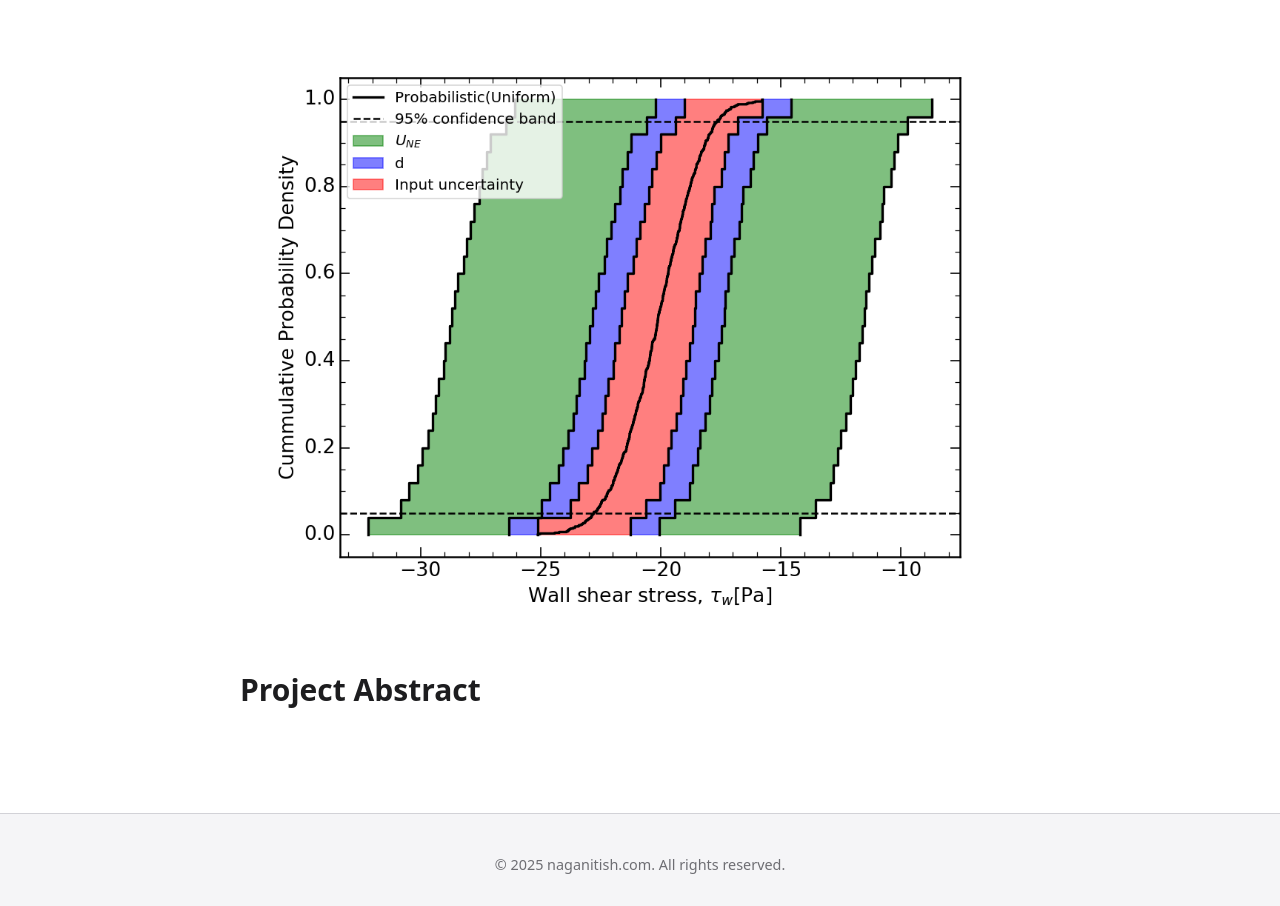
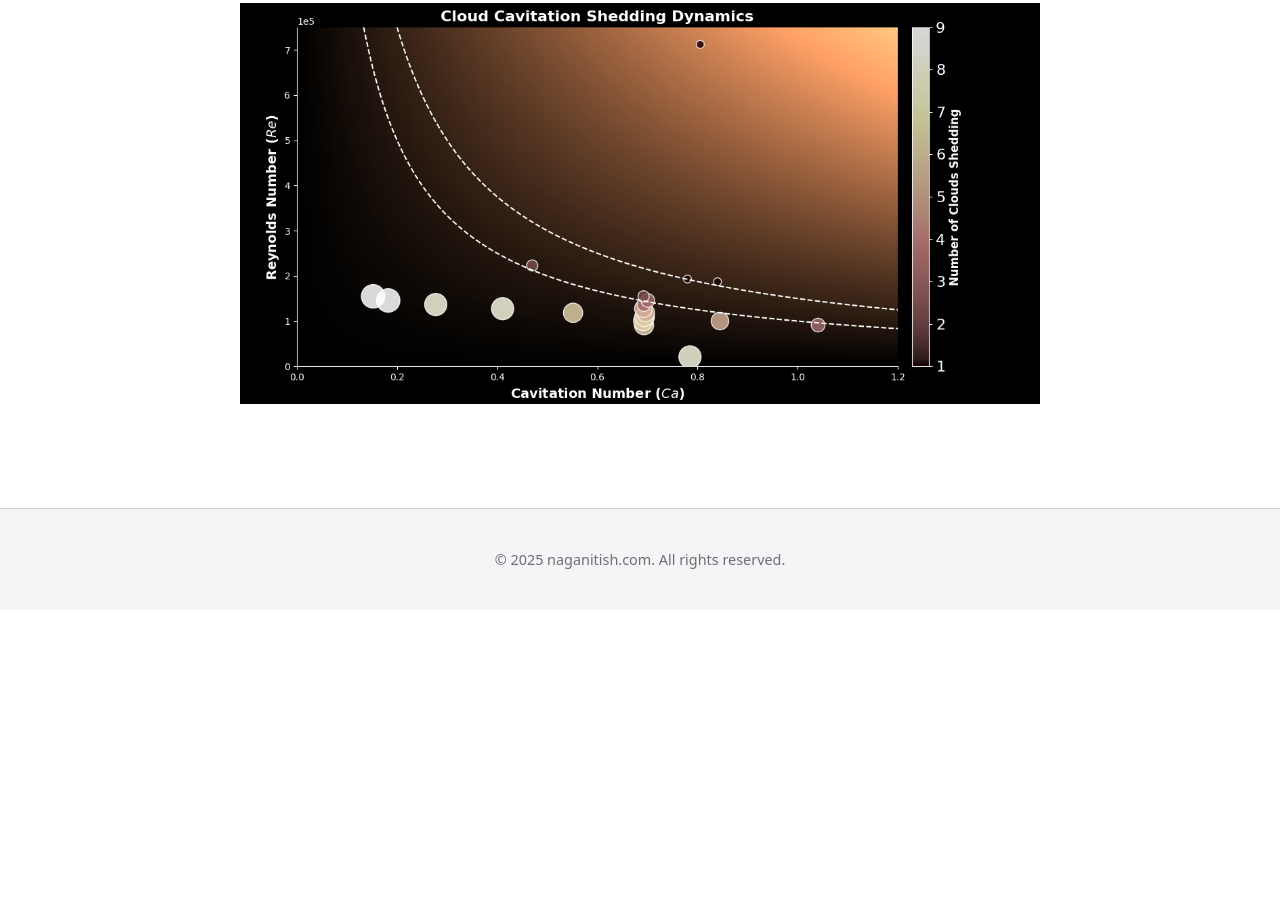
Before and after one commit to ChNagaNitish/naga-portfolio, an Astro site: page /portfolio/shedding_dynamics in a window 1280 px wide. Shown: the part 445-1351 px from the top of the page. After the commit the page ends 1055 px from the top, so only its background shows below. Built offline with nearby package versions, Linux system fonts and the light colour scheme; Astro itself is replaced by a stand-in of ours.

Commit message:
Update shedding_dynamics.md

```diff
--- a/src/content/portfolio/shedding_dynamics.md
+++ b/src/content/portfolio/shedding_dynamics.md
@@ -3,10 +3,8 @@ title: "Study of Shedding Mechanisms in Cloud Cavitation and the scale effects o
 publishDate: 2025-05-15
 description: "Identified the role of Kelvin-Helmholtz instability during the shedding of cavitation clouds. Proposed a new non-dimensional number that can explain the nature of shedding observed at different scales."
 coverImage:
-  url: "/images/vv_cover.png" # Place in public/images/portfolio/novaflow/
+  url: "/images/care.png" # Place in public/images/portfolio/novaflow/
   alt: "pBox"
 tags: ["Python", "Multiphase", "Experiment"]
 featured: false
 ---
-
-## Project Abstract
```
